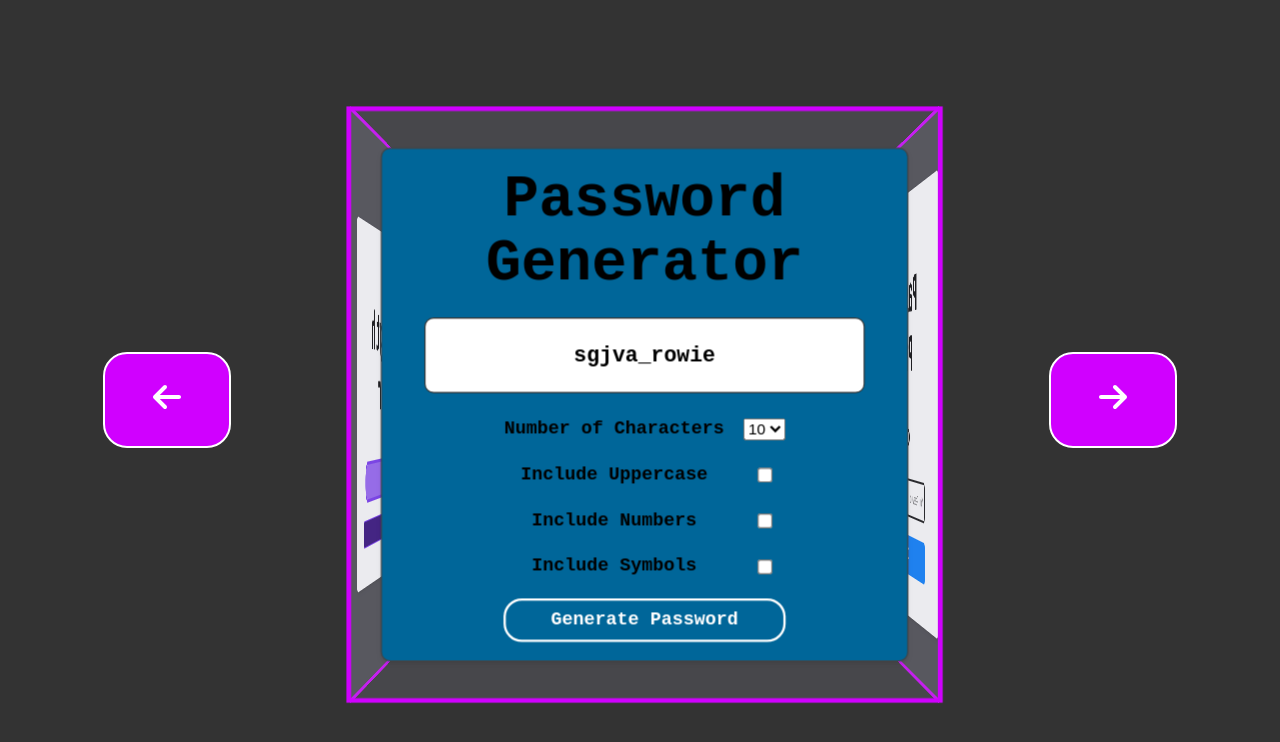
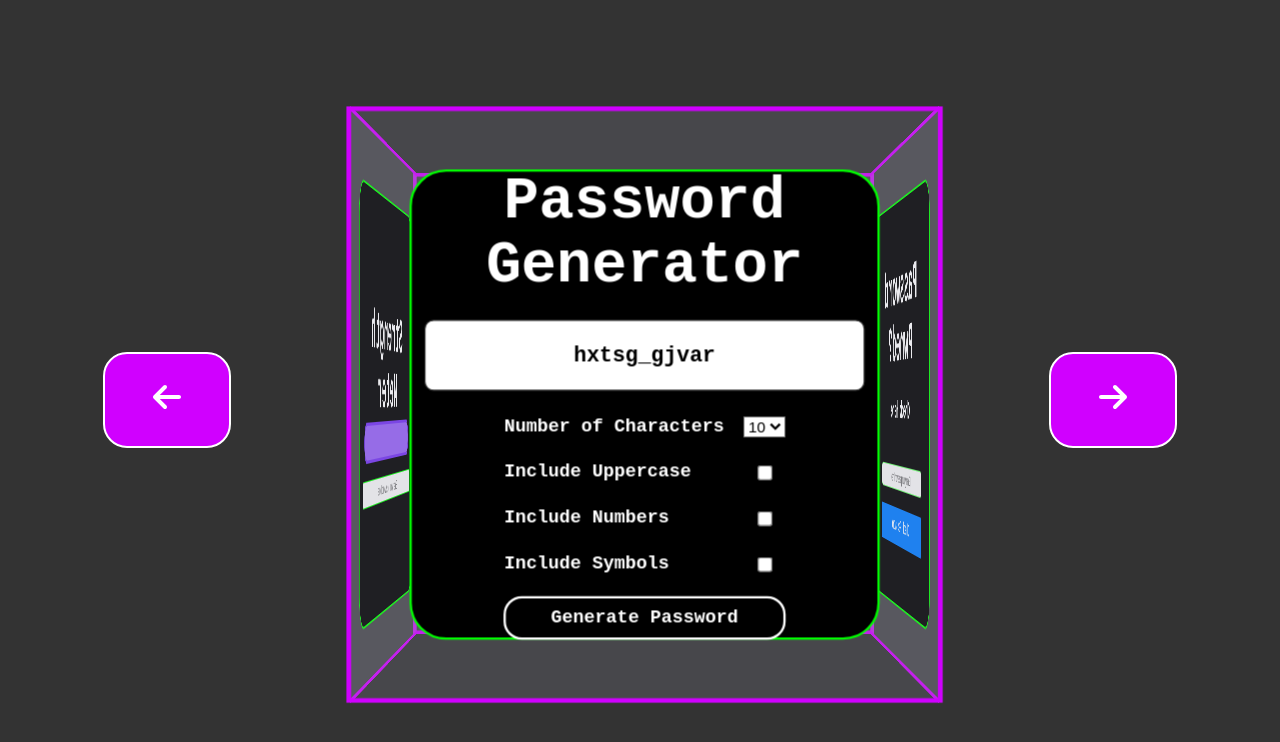
Before and after one commit to nonstickcode/cube-test, a React (Vite) app: page / in a window 1280 px wide. Shown: the top 742 px of the page. Built offline with nearby package versions, Linux system fonts and the light colour scheme.

Commit message:
syncing up nicely

```diff
--- a/src/components/Cube/Cube.css
+++ b/src/components/Cube/Cube.css
@@ -50,7 +50,7 @@
   transform: rotateY(-90deg) translateZ(20vw);
 }
 
-.rotate {
+.rotate-btn {
   margin: auto;
   background-color: hsl(289, 100%, 50%);
   color: white;
@@ -61,8 +61,45 @@
   font-size: 2rem;
 }
 
-.rotate:hover {
+.rotate-btn:hover {
   background-color: hsl(289, 100%, 60%);
   outline: none;
   color: white;
 }
+
+/* Shared component styles */
+.component-container {
+  background-color: black;
+  color: white;
+  padding: 1rem; /* Reduced padding */
+  border-radius: 2rem; /* Softer corners */
+  border: 2px solid hsl(120, 99%, 50%); /* Less prominent border */
+  display: flex;
+  flex-direction: column;
+  align-items: center;
+  justify-content: center;
+  width: 80%; /* Ensure it doesn't overflow the cube face */
+  height: 80%; /* Prevents overflow and maintains aspect */
+  box-sizing: border-box;
+}
+
+.component-title {
+  margin: 0;
+  text-align: center;
+}
+
+.user-text-input {
+  margin-top: 1rem;
+  width: 90%;
+  padding: 0.25rem 0.75rem;
+  background-color: whitesmoke;
+  color: white;
+  border: 1px solid hsl(120, 99%, 50%);
+  outline: none;
+  text-align: center;
+  border-radius: 0.3rem;
+}
+
+.user-text-input:focus {
+  border-color: hsl(120, 99%, 70%);
+}
--- a/src/components/Cube/Cube.tsx
+++ b/src/components/Cube/Cube.tsx
@@ -19,7 +19,7 @@ const Cube: React.FC = () => {
 
   return (
     <div className="cube-wrapper">
-      <button className="rotate" onClick={rotateRight}>
+      <button className="rotate-btn" onClick={rotateRight}>
         <FontAwesomeIcon icon={faArrowLeft} />
       </button>
       <div className="cube-container">
@@ -36,7 +36,7 @@ const Cube: React.FC = () => {
           </div>
         </div>
       </div>
-      <button className="rotate" onClick={rotateLeft}>
+      <button className="rotate-btn" onClick={rotateLeft}>
         <FontAwesomeIcon icon={faArrowRight} />
       </button>
     </div>
--- a/src/components/Generator/Generator.css
+++ b/src/components/Generator/Generator.css
@@ -8,20 +8,6 @@ body {
   align-items: center;
 }
 
-#generator-container {
-  background-color: #006699;
-  padding: 1rem; /* Reduced padding */
-  border-radius: 0.5rem; /* Softer corners */
-  border: 1px solid #444; /* Less prominent border */
-  display: flex;
-  flex-direction: column;
-  align-items: center;
-  justify-content: center;
-  max-width: 90%; /* Ensure it doesn't overflow the cube face */
-  max-height: 90%; /* Prevents overflow and maintains aspect */
-  box-sizing: border-box;
-}
-
 .form {
   display: grid;
   grid-template-columns: auto auto;
@@ -29,11 +15,6 @@ body {
   column-gap: 1rem;
   justify-content: center;
   align-items: center;
-}
-
-.title {
-  margin: 0;
-  text-align: center;
 }
 
 label {
--- a/src/components/Generator/Generator.tsx
+++ b/src/components/Generator/Generator.tsx
@@ -1,65 +1,61 @@
-import React, { useState, useEffect } from 'react';
-import './Generator.css';
+import React, { useState, useEffect } from 'react'
+import './Generator.css'
 
 const Generator: React.FC = () => {
-  const [characterAmount, setCharacterAmount] = useState<number>(10);
-  const [includeUppercase, setIncludeUppercase] = useState<boolean>(false);
-  const [includeNumbers, setIncludeNumbers] = useState<boolean>(false);
-  const [includeSymbols, setIncludeSymbols] = useState<boolean>(false);
-  const [password, setPassword] = useState<string>('password');
+  const [characterAmount, setCharacterAmount] = useState<number>(10)
+  const [includeUppercase, setIncludeUppercase] = useState<boolean>(false)
+  const [includeNumbers, setIncludeNumbers] = useState<boolean>(false)
+  const [includeSymbols, setIncludeSymbols] = useState<boolean>(false)
+  const [password, setPassword] = useState<string>('password')
 
   useEffect(() => {
-    generatePassword();
-  }, []);
+    generatePassword()
+  }, [])
 
-  const LOWERCASE_CHAR_CODES = arrayFromLowToHigh(97, 122);
-  const UPPERCASE_CHAR_CODES = arrayFromLowToHigh(65, 90);
-  const NUMBER_CHAR_CODES = arrayFromLowToHigh(48, 57);
-  const SYMBOL_CHAR_CODES = [33, 64, 35, 36, 37, 94, 38, 42]; // Symbols: !@#$%^&*
+  const LOWERCASE_CHAR_CODES = arrayFromLowToHigh(97, 122)
+  const UPPERCASE_CHAR_CODES = arrayFromLowToHigh(65, 90)
+  const NUMBER_CHAR_CODES = arrayFromLowToHigh(48, 57)
+  const SYMBOL_CHAR_CODES = [33, 64, 35, 36, 37, 94, 38, 42] // Symbols: !@#$%^&*
 
   const generatePassword = (event?: React.FormEvent<HTMLFormElement>) => {
-    event?.preventDefault();
-    let charCodes = LOWERCASE_CHAR_CODES;
-    if (includeUppercase) charCodes = charCodes.concat(UPPERCASE_CHAR_CODES);
-    if (includeNumbers) charCodes = charCodes.concat(NUMBER_CHAR_CODES);
-    if (includeSymbols) charCodes = charCodes.concat(SYMBOL_CHAR_CODES);
+    event?.preventDefault()
+    let charCodes = LOWERCASE_CHAR_CODES
+    if (includeUppercase) charCodes = charCodes.concat(UPPERCASE_CHAR_CODES)
+    if (includeNumbers) charCodes = charCodes.concat(NUMBER_CHAR_CODES)
+    if (includeSymbols) charCodes = charCodes.concat(SYMBOL_CHAR_CODES)
 
-    let passwordLength = Math.max(10, Math.min(characterAmount, 50)); // Ensure password length is between 10 and 50 characters
+    let passwordLength = Math.max(10, Math.min(characterAmount, 50)) // Ensure password length is between 10 and 50 characters
 
-    const passwordCharacters = [];
-    const usedCharacters = new Set(); // Set to track used characters
+    const passwordCharacters = []
     for (let i = 0; i < passwordLength; i++) {
-      let characterCode;
-      do {
-        characterCode = charCodes[Math.floor(Math.random() * charCodes.length)];
-      } while (usedCharacters.has(characterCode)); // Keep generating character until it's not a repeat
-      usedCharacters.add(characterCode); // Add character to used set
-      passwordCharacters.push(String.fromCharCode(characterCode));
-      if ((i + 1) % 5 === 0 && i !== passwordLength - 1) {
-        passwordCharacters.push('_'); // Add underscore between groups of 5 characters
-      }
+      const characterCode =
+        charCodes[Math.floor(Math.random() * charCodes.length)]
+      passwordCharacters.push(String.fromCharCode(characterCode))
     }
-    setPassword(passwordCharacters.join(''));
-  };
+
+    const passwordWithUnderscores = passwordCharacters
+      .map((char, index) => (index > 0 && index % 5 === 0 ? `_${char}` : char))
+      .join('')
+
+    setPassword(passwordWithUnderscores)
+  }
 
   function arrayFromLowToHigh(low: number, high: number): number[] {
-    const array = [];
+    const array = []
     for (let i = low; i <= high; i++) {
-      array.push(i);
+      array.push(i)
     }
-    return array;
+    return array
   }
 
-  const syncCharacterAmount = (
-    e: React.ChangeEvent<HTMLSelectElement>
-  ) => {
-    const value = parseInt(e.target.value, 10);
-    setCharacterAmount(value);
-  };
+  const syncCharacterAmount = (e: React.ChangeEvent<HTMLSelectElement>) => {
+    const value = parseInt(e.target.value, 10)
+    setCharacterAmount(value)
+  }
 
   return (
-    <div id="generator-container" className="container">
-      <h1 className="title">Password Generator</h1>
+    <div className="component-container">
+      <h1 className="component-title">Password Generator</h1>
       <h3 className="password-display" id="passwordDisplay">
         {password}
       </h3>
@@ -110,7 +106,7 @@ const Generator: React.FC = () => {
         </button>
       </form>
     </div>
-  );
-};
+  )
+}
 
-export default Generator;
+export default Generator
--- a/src/components/PwnedChecker/PwnedChecker.css
+++ b/src/components/PwnedChecker/PwnedChecker.css
@@ -1,21 +1,3 @@
-body {
-  display: flex;
-  justify-content: center;
-  align-items: center;
-  height: 100vh;
-  background-color: #333;
-  color: black;
-}
-
-.container {
-  text-align: center;
-  background-color: white;
-  padding: 40px;
-  border-radius: 8px;
-  box-shadow: 0 2px 4px rgba(0, 0, 0, 0.1);
-  position: relative; /* For positioning the info button */
-}
-
 .form-container {
   display: grid;
   grid-template-columns: 1fr; /* One column layout */
--- a/src/components/PwnedChecker/PwnedChecker.tsx
+++ b/src/components/PwnedChecker/PwnedChecker.tsx
@@ -44,9 +44,9 @@ const PwnedChecker: React.FC = () => {
   }
 
   return (
-    <div id="pwned-checker-container" className="container">
-      <h1>Password Pwned?</h1>
-      <h2>Check here</h2>
+    <div className="component-container">
+      <h1 className="component-title">Password Pwned?</h1>
+      <h2 className="component-sub-title" >Check here</h2>
 
       <button className="info-button" onClick={() => setModalOpen(true)}>
         <FontAwesomeIcon icon={faInfoCircle} /> {/* Correct usage */}
@@ -54,9 +54,10 @@ const PwnedChecker: React.FC = () => {
 
       <div className="form-container">
         <input
+          className="user-text-input"
           type="password"
           ref={passwordInputRef}
-          placeholder="Your Password"
+          placeholder="Enter your password here"
           onKeyPress={handleKeyPress}
           onChange={(e) => setPassword(e.target.value)}
         />
--- a/src/components/Tester/PasswordStrengthMeter.css
+++ b/src/components/Tester/PasswordStrengthMeter.css
@@ -1,8 +1,3 @@
-#password-strength-meter-container {
-  height: 50%;
-  width: 70%;
-}
-
 .strength-meter {
   height: 2rem;
   width: 90%;
@@ -24,21 +19,9 @@
   transition: width 200ms;
 }
 
-.password-input {
-  margin-top: 1rem;
-  width: 90%;
-  padding: 0.25rem 0.75rem;
-  background-color: hsl(261, 88%, 25%);
-  color: white;
-  border: 1px solid hsl(261, 88%, 57%);
-  outline: none;
-  text-align: center;
-  border-radius: 0.3rem;
-}
 
-.password-input:focus {
-  border-color: hsl(261, 88%, 70%);
-}
+
+
 
 .reasons > * {
   margin-top: 0.5rem;
--- a/src/components/Tester/PasswordStrengthMeter.tsx
+++ b/src/components/Tester/PasswordStrengthMeter.tsx
@@ -78,19 +78,19 @@ const PasswordStrengthMeter: React.FC = () => {
   }
 
   return (
-    <div id="password-strength-meter-container" className="container">
-      <h1>Strength Meter</h1>
+    <div className="component-container">
+      <h1 className="component-title" >Strength Meter</h1>
       <div
         className="strength-meter"
         style={{ '--strength': `${strength}%` } as React.CSSProperties}
       ></div>
       <input
-        className="password-input"
+        className="user-text-input"
         id="password-input"
-        placeholder="password"
+        placeholder="Enter your password here"
         type="text"
         autoFocus
-        aria-labelledby="password"
+        aria-labelledby="password entry field"
         onChange={(e) => updateStrengthMeter(e.target.value)}
       />
       <div id="reasons" className="reasons">
```
